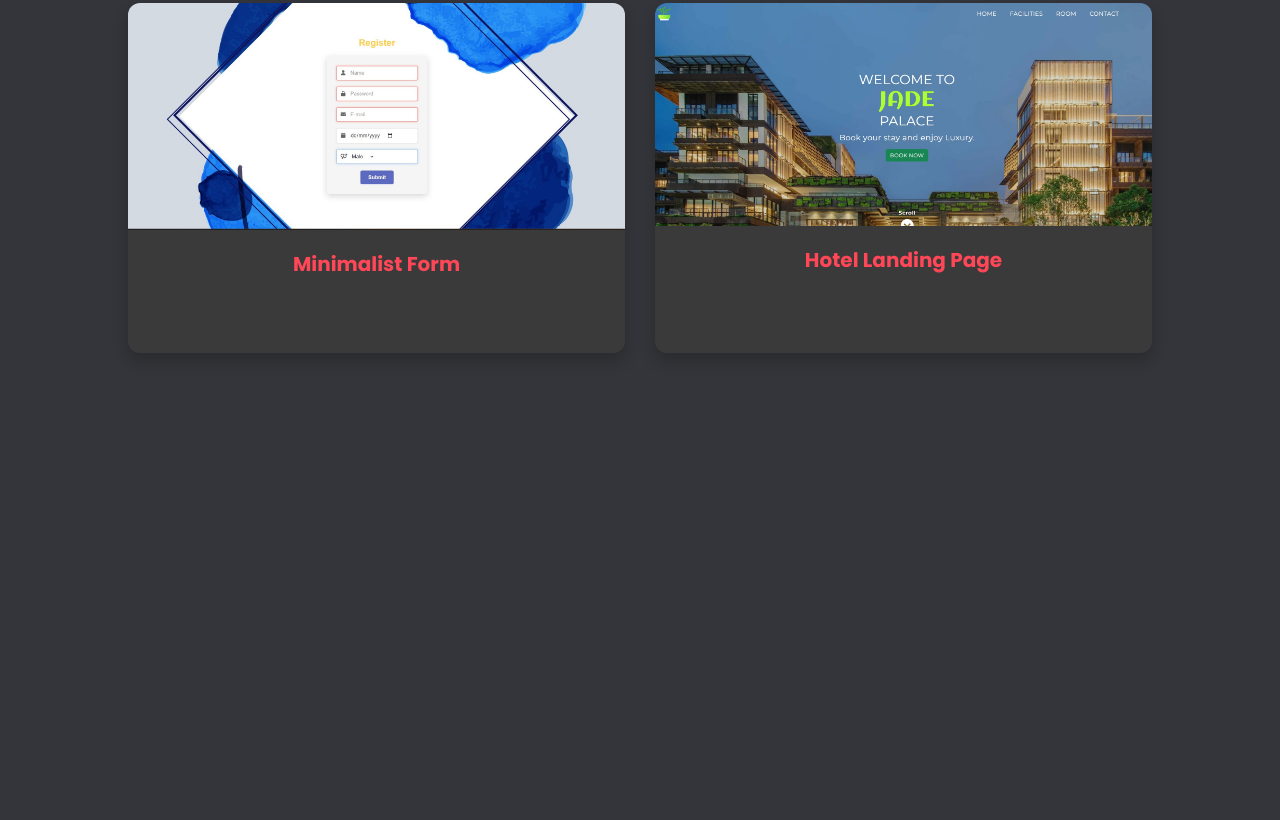
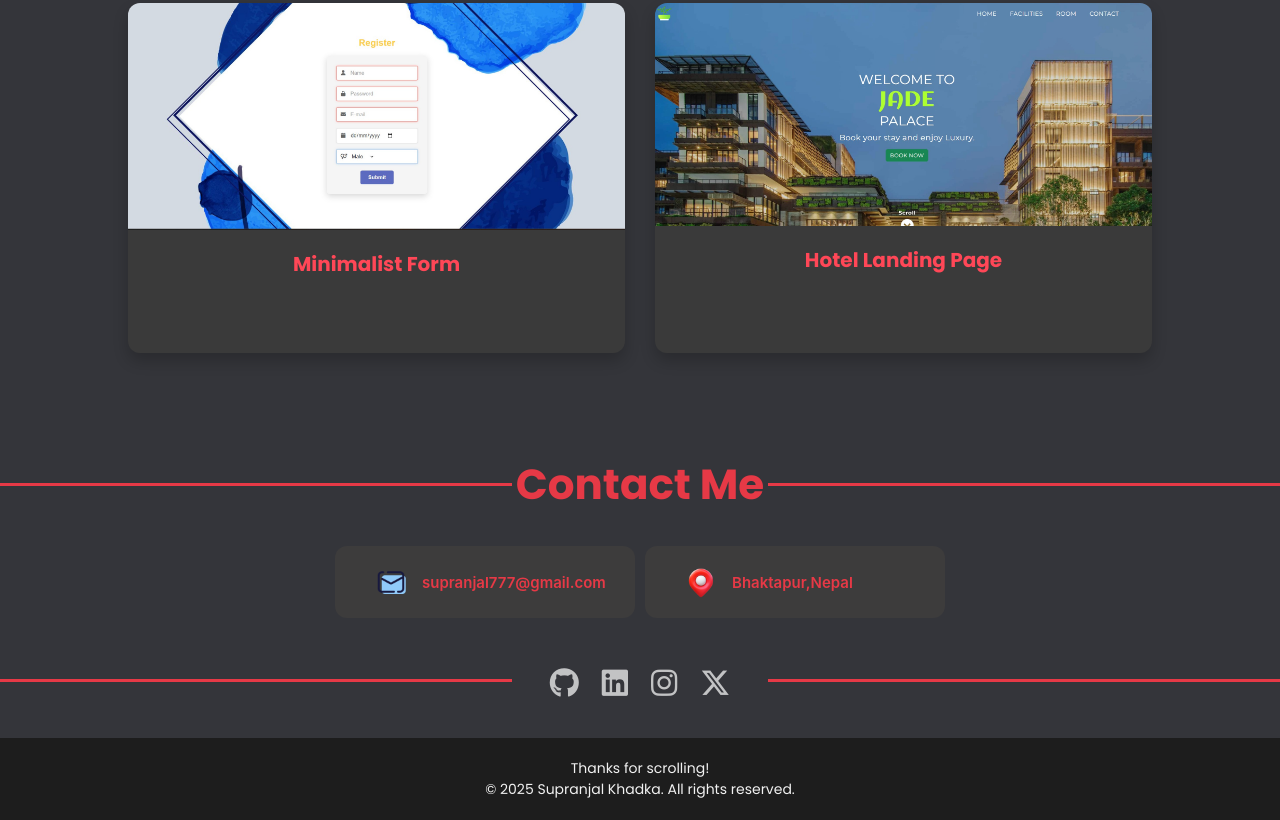
Before and after one commit to supranjal/Portfolio, a plain HTML site: page index.html in a window 1280 px wide. Shown: the part 1841-2661 px from the top of the page. Before the commit the page ends 2234 px from the top, so only its background shows below. Drawn offline with nearby package versions, Linux system fonts and the light colour scheme; a web font is replaced by a local one.

Commit message:
finished the websiste

```diff
--- /dev/null
+++ b/css/components/last.css
@@ -0,0 +1,116 @@
+.contact{
+    padding-top: 60px;
+
+}
+
+.ctn{
+    text-align: center;
+    color: var(--secondary-color);
+    font-family: var(--font-primary);
+    font-size: 42px;
+    font-weight: 700;
+    position: relative;
+
+
+}
+.ctn::before{
+    content: "";
+    height: 3px;
+    width: 40%;
+    left: 0;
+    top: 0.7em;
+    background-color: #E63946 ;
+    position: absolute;
+
+}
+.ctn::after{
+    content: "";
+    height: 3px;
+    width: 40%;
+    right: 0;
+    top: 0.7em;
+    background-color: #E63946 ;
+    position: absolute;
+}
+
+.contact-container{
+    display: flex;
+    justify-content: center;
+    align-items: center;
+    gap: 10px;
+    margin-bottom: 50px;
+}
+.contact-item{
+    background-color: #3d3c3c;
+    margin-top: 30px;
+    padding: 20px 40px;
+    max-width: 300px;
+    display: flex;
+    flex-direction: row;
+    align-items: center;
+    gap: 15px; /* Gap between image and text */
+    flex: 1;/* making the div of equal width regardless of the content */
+    border-radius: 12px;
+    transition: transform 0.3s ease;
+}
+
+.contact-item:hover {
+    transform: translateY(-5px);
+}
+
+.contact-item img {
+    width: 32px;
+    height: 32px;
+}
+
+.contact-text{
+    font-family: var(--font-inter);
+    color: var(--secondary-color);
+    font-weight: 600;
+    font-size: 15px;
+}
+.social-links{
+    display: flex;
+    gap: 23px;
+    justify-content: center;
+    align-items: center;
+    position: relative;
+}
+.social-links i{
+    color: white;
+    font-size: 30px;
+    transition: all 0.2s ease-in-out;
+    opacity: 0.7; /* Start slightly faded */
+}
+.social-links i:hover {
+    color: var(--secondary-color);
+    transform: scale(1.2);
+    opacity: 1; /* Full opacity on hover */
+}
+.social-links::before{
+    content:"";
+    position: absolute;
+    background-color: #E63946;
+    height: 3px;
+    width: 40%;
+    left: 0;
+    top: 0.7em;
+}
+.social-links::after{
+    content:"";
+    position: absolute;
+    background-color: #E63946;
+    height: 3px;
+    width: 40%;
+    top: 0.7em;
+    right: 0;
+}
+.footer-section {
+    background-color: #1d1d1d;
+    padding: 20px ;
+    text-align: center;
+    color: #f1f1f1;
+    font-family: var(--font-primary);
+    font-size: 14px;
+    margin-top: 40px;
+}
--- a/css/main.css
+++ b/css/main.css
@@ -8,4 +8,5 @@
 @import 'components/about.css';
 @import 'components/skill.css';
 @import url(components/project.css);
+@import url(components/last.css);
 /* Add more component imports as you develop your site */
--- a/index.html
+++ b/index.html
@@ -37,16 +37,16 @@
         <h1><span class="sanskrit" data-hover-text="I'm">अहम्</span><span class="name">Supranjal Khadka</span></h1>
         <p class="slogan">Aspiring Full Stack developer <i class="fa-solid fa-laptop-code"></i></p>
         <p class="quote"> <em>"Shaping ideas into code"</em> </p>
-        <a href="#" ><button class="cta-button">Contact me</button></a>
+        <a href="#contact" ><button class="cta-button">Contact me</button></a>
       </div>
       <div class="hero-image">
         <img src="./imgs/Supranjal.jpg" alt="supranjal-khadka photo">
       </div>
       <div class="social-icons">
-        <a href="#" class="github-icon" aria-label="Github"><i class="fa-brands fa-github"></i></a>
-        <a href="#" class="linkedin-icon" aria-label="LinkedIn"><i class="fa-brands fa-linkedin"></i></a>
-        <a href="#" class="instagram-icon" aria-label="Instagram"><i class="fa-brands fa-instagram"></i></a>
-        <a href="#" class="twitter-icon" aria-label="X (Twitter)"><i class="fa-brands fa-x-twitter"></i></a>
+        <a href="https://github.com/supranjal" class="github-icon" aria-label="Github" target="_blank"><i class="fa-brands fa-github"></i></a>
+        <a href="https://www.linkedin.com/in/supranjal-khadka-8bba52299/" class="linkedin-icon" aria-label="LinkedIn" target="_blank"><i class="fa-brands fa-linkedin"></i></a>
+        <a href="https://www.instagram.com/superangel699/" class="instagram-icon" aria-label="Instagram" target="_blank"><i class="fa-brands fa-instagram" ></i></a>
+        <a href="https://x.com/dreadx77" class="twitter-icon" aria-label="X (Twitter)" target="_blank"><i class="fa-brands fa-x-twitter"></i></a>
       </div>
     </section>
     <!-- aboutme section starts here -->
@@ -108,6 +108,32 @@
       </div>
     </div>
   </section>
+  <!-- contact section -->
+  <section class="contact" id="contact">
+    <h2 class="ctn">Contact Me</h2>
+      <div class="contact-container">
+        <div class="contact-item">
+          <img src="./imgs/icons8-mail-48.png" alt="mail">
+          <a href="mailto:supranjal777@gmail.com" class="contact-text" style="text-decoration: none;">supranjal777@gmail.com</a>
+        </div>
+        <div class="contact-item">
+          <img src="./imgs/icons8-location-50.png" alt="location">
+          <span class="contact-text">Bhaktapur,Nepal</span>
+        </div>
+      </div>
+    <div class="social-links">
+      <a href="https://github.com/supranjal" class="github-icon" aria-label="Github" target="_blank"><i class="fa-brands fa-github"></i></a>
+      <a href="https://www.linkedin.com/in/supranjal-khadka-8bba52299/" class="linkedin-icon" aria-label="LinkedIn" target="_blank"><i class="fa-brands fa-linkedin"></i></a>
+      <a href="https://www.instagram.com/superangel699/" class="instagram-icon" aria-label="Instagram" target="_blank"><i class="fa-brands fa-instagram"></i></a>
+      <a href="https://x.com/dreadx77" class="twitter-icon" aria-label="X (Twitter)" target="_blank"><i class="fa-brands fa-x-twitter"></i></a>
+    </div>
+  </section>
+
+  <footer class="footer-section">
+    <p>Thanks for scrolling!</p>
+    <p>&copy; 2025 Supranjal Khadka. All rights reserved.</p>
+  </footer>
+
   <script>
     document.querySelectorAll('.sanskrit').forEach(element => {
       const originalText = element.textContent;
```
Also changed, not shown: css/components/responsive.css (added), imgs/icons8-location-50.png (added), imgs/icons8-mail-48.png (added). Lines whose indentation alone changed are shown as unchanged.
